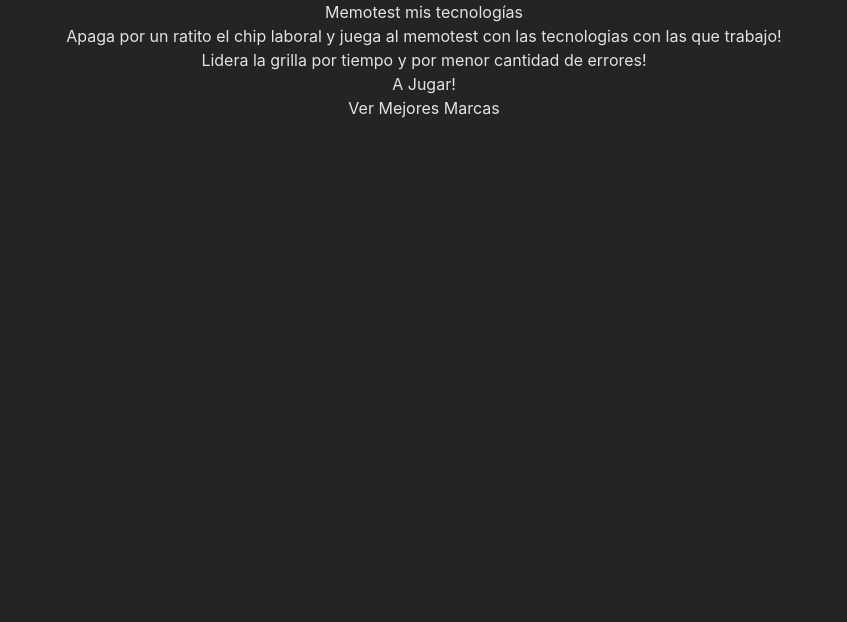
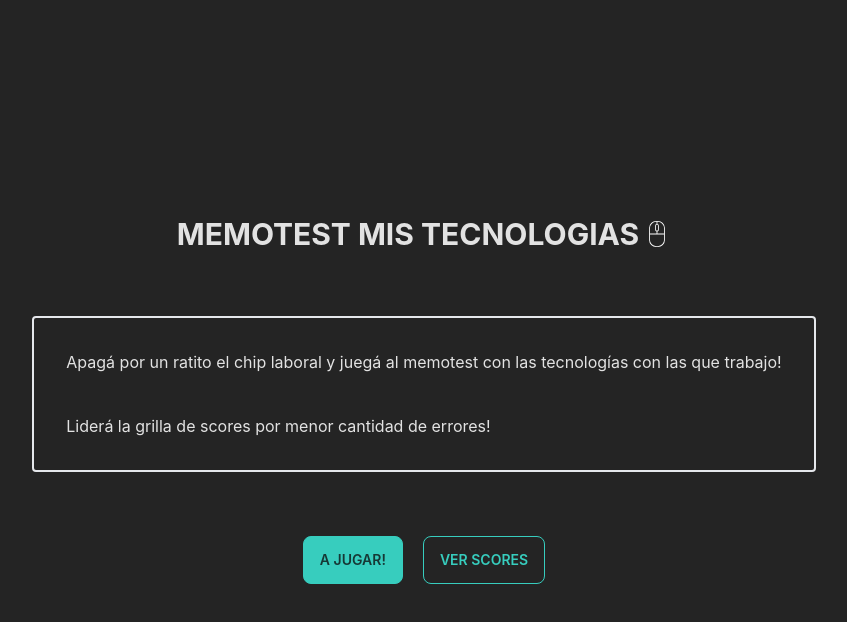
Before and after one commit to Dante1704/memotest-mis-tecnologias, a React (Vite) app: page / in a window 1280 px wide. Shown: the top 622 px of the page, without its empty margins (216-1063 px from the left). Built offline with nearby package versions, Linux system fonts and the light colour scheme.

Commit message:
task: estilado del home

```diff
--- a/package.json
+++ b/package.json
@@ -9,6 +9,7 @@
     "preview": "vite preview"
   },
   "dependencies": {
+    "daisyui": "^2.51.5",
     "firebase": "^9.18.0",
     "react": "^18.2.0",
     "react-dom": "^18.2.0",
--- a/src/Components/Home.tsx
+++ b/src/Components/Home.tsx
@@ -2,13 +2,24 @@ import { Link } from 'react-router-dom'
 
 function Home (): JSX.Element {
   return (
-     <div className="flex flex-col items-center justify-center">
-       <h1 className=''>Memotest mis tecnologías</h1>
-       <p>Apaga por un ratito el chip laboral y juega al memotest con las tecnologias con las que trabajo!</p>
-       <p>Lidera la grilla por tiempo y por menor cantidad de errores!</p>
-       <Link to={'/memotest'}>A Jugar!</Link>
-       <Link to={'/scores'}>Ver Mejores Marcas</Link>
-     </div>
+
+      <main className="min-h-screen flex flex-col items-center justify-center gap-16">
+        <div className='flex gap-1'>
+          <h1 className='font-bold text-lg sm:text-2xl md:text-3xl'>MEMOTEST MIS TECNOLOGIAS</h1>
+          <svg xmlns="http://www.w3.org/2000/svg" viewBox="0 0 100 100" id="mouse" className='w-5 sm:w-7 invert'>
+            <path d="M52.86,3.5H47.14A25.31,25.31,0,0,0,21.86,28.79V71.21A25.31,25.31,0,0,0,47.14,96.5h5.72A25.31,25.31,0,0,0,78.14,71.21V28.79A25.31,25.31,0,0,0,52.86,3.5ZM51.5,17.21a3.49,3.49,0,0,1,2,3.15V34.73a3.49,3.49,0,0,1-2,3.15,3.39,3.39,0,0,1-3,0,3.49,3.49,0,0,1-2-3.15V20.36a3.49,3.49,0,0,1,2-3.15,3.39,3.39,0,0,1,3,0ZM24.86,28.79A22.31,22.31,0,0,1,47.14,6.5H48.5V14a6.51,6.51,0,0,0-5,6.32V34.73a6.51,6.51,0,0,0,5,6.32V48.5H24.86ZM75.14,71.21A22.31,22.31,0,0,1,52.86,93.5H47.14A22.31,22.31,0,0,1,24.86,71.21V51.5H49.65a1.55,1.55,0,0,0,.7,0H75.14Zm0-22.71H51.5V41.05a6.51,6.51,0,0,0,5-6.32V20.36a6.51,6.51,0,0,0-5-6.32V6.5h1.36A22.31,22.31,0,0,1,75.14,28.79Z" data-name="1"></path>
+          </svg>
+        </div>
+        <div className='rounded border-2 flex flex-col p-8 gap-10'>
+          <span>Apagá por un ratito el chip laboral y juegá al memotest con las tecnologías con las que trabajo!</span>
+          <p>Liderá la grilla de scores por menor cantidad de errores!</p>
+        </div>
+        <div className='flex gap-5'>
+          <Link to={'/memotest'} className="btn btn-accent">A Jugar!</Link>
+          <Link to={'/scores'} className="btn btn-outline btn-accent">Ver Scores</Link>
+        </div>
+      </main>
+
   )
 }
 
--- a/src/Components/Memotest.tsx
+++ b/src/Components/Memotest.tsx
@@ -24,7 +24,7 @@ function Memotest (): JSX.Element {
   }
 
   return (
-    <main className='h-[100vh] flex flex-col justify-center items-center gap-10'>
+    <main className='min-h-screen flex flex-col justify-center items-center gap-10'>
       <ul className='grid grid-cols-4 md:grid-cols-5 lg:grid-cols-6 max-w-[1200px] gap-10'>
       { technologies.map((tech) => {
         const url = tech.split('|')[0] // aca necesito la url sin el |a o |b sino no hay imagen
@@ -32,7 +32,7 @@ function Memotest (): JSX.Element {
           <li key={tech} className="flex justify-center items-center min-w-14" onClick={() => { handleClick(tech) }}>
             { selected.includes(tech) || guessed.includes(tech)
               ? <img src={url} className="w-12 h-12 sm:w-24 h-24"/> /* flip-card-front */
-              : <img src={emoji} className="w-12 h-12 sm:w-24 h-24"/> /* flip-card-front */
+              : <img src={emoji} className="w-12 h-12 sm:w-24 h-24 hover:scale-125 hover:invert"/> /* flip-card-front */
             }
           </li>
         )
--- a/tailwind.config.cjs
+++ b/tailwind.config.cjs
@@ -19,5 +19,5 @@ module.exports = {
   theme: {
     extend: {}
   },
-  plugins: []
+  plugins: [require('daisyui')]
 }
```
Also changed, not shown: 2 other files (tests, documents, lock files or other folders).
